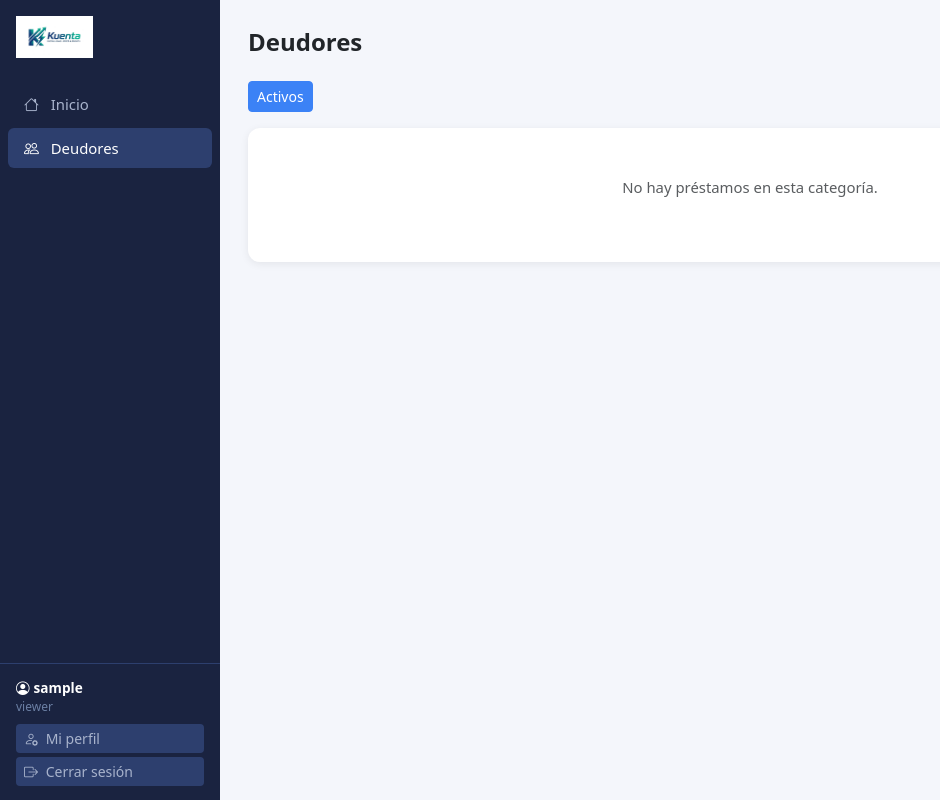
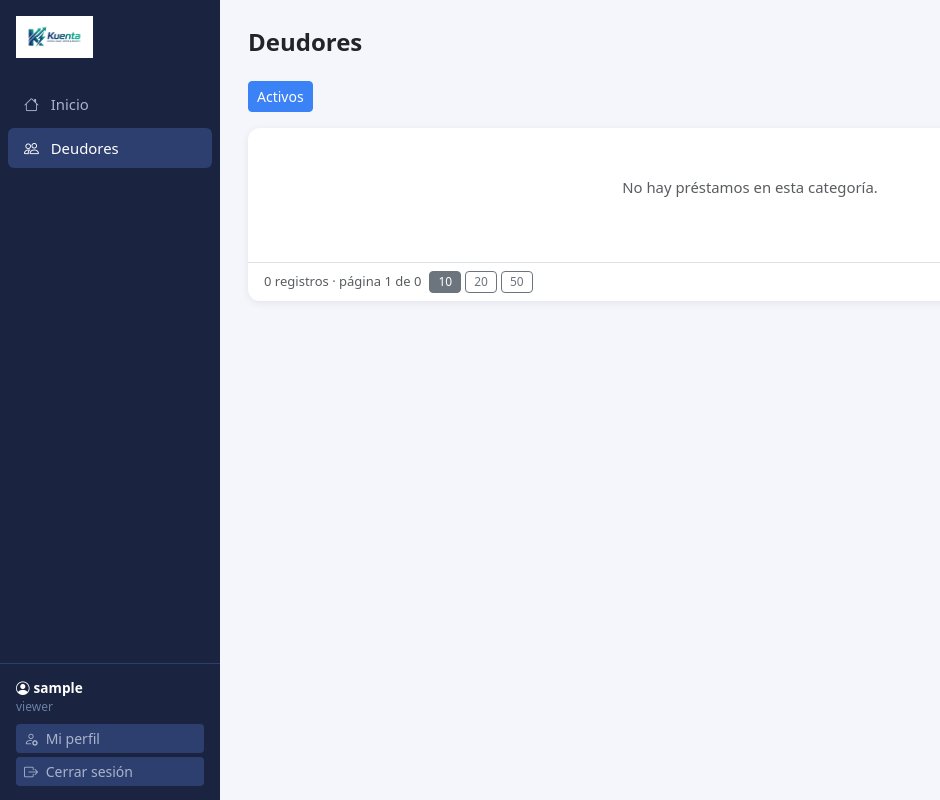
Before and after one commit to Mvega5310/prestamos_app, a Flask app: page /prestamos in a window 1280 px wide. Shown: the whole page, without its empty margins (0-940 px from the left). Run offline with Flask 3, Linux system fonts and the light colour scheme; the visitor is signed in with stand-in values (Sample User, id 1); data that the repository does not hold is empty.

Commit message:
Agrega selector de filas por página (10, 20, 50) en paginaciones
Co-Authored-By: Claude Sonnet 4.6 <noreply@anthropic.com>

```diff
--- a/app.py
+++ b/app.py
@@ -224,8 +224,10 @@ def lista_prestamos():
     filtro  = request.args.get("filtro", "activos")
     if current_user.rol != "admin":
         filtro = "activos"
-    page    = request.args.get("page", 1, type=int)
-    per_page = 10
+    page     = request.args.get("page", 1, type=int)
+    per_page = request.args.get("per_page", 10, type=int)
+    if per_page not in (10, 20, 50):
+        per_page = 10
 
     q = Prestamo.query.options(subqueryload(Prestamo.abonos))
 
@@ -241,7 +243,8 @@ def lista_prestamos():
     return render_template("prestamos.html",
                            prestamos=paginacion.items,
                            paginacion=paginacion,
-                           filtro=filtro)
+                           filtro=filtro,
+                           per_page=per_page)
 
 
 # ── Nuevo préstamo ────────────────────────────────────────────────────────────
@@ -341,9 +344,11 @@ def reportes():
     from sqlalchemy import text
     is_sqlite  = "sqlite" in DATABASE_URL
     fmt_mes    = "strftime('%Y-%m', fecha)" if is_sqlite else "to_char(fecha, 'YYYY-MM')"
-    per_page   = 10
-    page_mes   = request.args.get("page_mes",    1, type=int)
-    page_per   = request.args.get("page_per",    1, type=int)
+    per_page = request.args.get("per_page", 10, type=int)
+    if per_page not in (10, 20, 50):
+        per_page = 10
+    page_mes   = request.args.get("page_mes", 1, type=int)
+    page_per   = request.args.get("page_per", 1, type=int)
 
     with db.engine.connect() as conn:
         # ── Por mes ──────────────────────────────────────────────────────────
--- a/templates/prestamos.html
+++ b/templates/prestamos.html
@@ -67,37 +67,46 @@
     {% endif %}
   </div>
 
-  {# Paginación — solo si hay más de una página #}
-  {% if paginacion.pages > 1 %}
-  <div class="d-flex justify-content-between align-items-center px-3 py-2 border-top">
-    <small class="text-muted">
-      {{ paginacion.total }} registros · página {{ paginacion.page }} de {{ paginacion.pages }}
-    </small>
+  {# Paginación #}
+  <div class="d-flex justify-content-between align-items-center px-3 py-2 border-top flex-wrap gap-2">
+    <div class="d-flex align-items-center gap-2">
+      <small class="text-muted">
+        {{ paginacion.total }} registros · página {{ paginacion.page }} de {{ paginacion.pages }}
+      </small>
+      <div class="d-flex gap-1">
+        {% for n in [10, 20, 50] %}
+        <a href="?filtro={{ filtro }}&page=1&per_page={{ n }}"
+           class="btn btn-sm {% if per_page == n %}btn-secondary{% else %}btn-outline-secondary{% endif %}"
+           style="padding:1px 8px;font-size:.75rem">{{ n }}</a>
+        {% endfor %}
+      </div>
+    </div>
+    {% if paginacion.pages > 1 %}
     <nav>
       <ul class="pagination pagination-sm mb-0">
         <li class="page-item {% if not paginacion.has_prev %}disabled{% endif %}">
-          <a class="page-link" href="?filtro={{ filtro }}&page={{ paginacion.prev_num }}">
+          <a class="page-link" href="?filtro={{ filtro }}&page={{ paginacion.prev_num }}&per_page={{ per_page }}">
             <i class="bi bi-chevron-left"></i>
           </a>
         </li>
         {% for p in paginacion.iter_pages(left_edge=1, right_edge=1, left_current=2, right_current=2) %}
           {% if p %}
             <li class="page-item {% if p == paginacion.page %}active{% endif %}">
-              <a class="page-link" href="?filtro={{ filtro }}&page={{ p }}">{{ p }}</a>
+              <a class="page-link" href="?filtro={{ filtro }}&page={{ p }}&per_page={{ per_page }}">{{ p }}</a>
             </li>
           {% else %}
             <li class="page-item disabled"><span class="page-link">…</span></li>
           {% endif %}
         {% endfor %}
         <li class="page-item {% if not paginacion.has_next %}disabled{% endif %}">
-          <a class="page-link" href="?filtro={{ filtro }}&page={{ paginacion.next_num }}">
+          <a class="page-link" href="?filtro={{ filtro }}&page={{ paginacion.next_num }}&per_page={{ per_page }}">
             <i class="bi bi-chevron-right"></i>
           </a>
         </li>
       </ul>
     </nav>
+    {% endif %}
   </div>
-  {% endif %}
 
 </div>
 {% endblock %}
```
Also changed, not shown: templates/reportes.html (+19 -10 lines).
